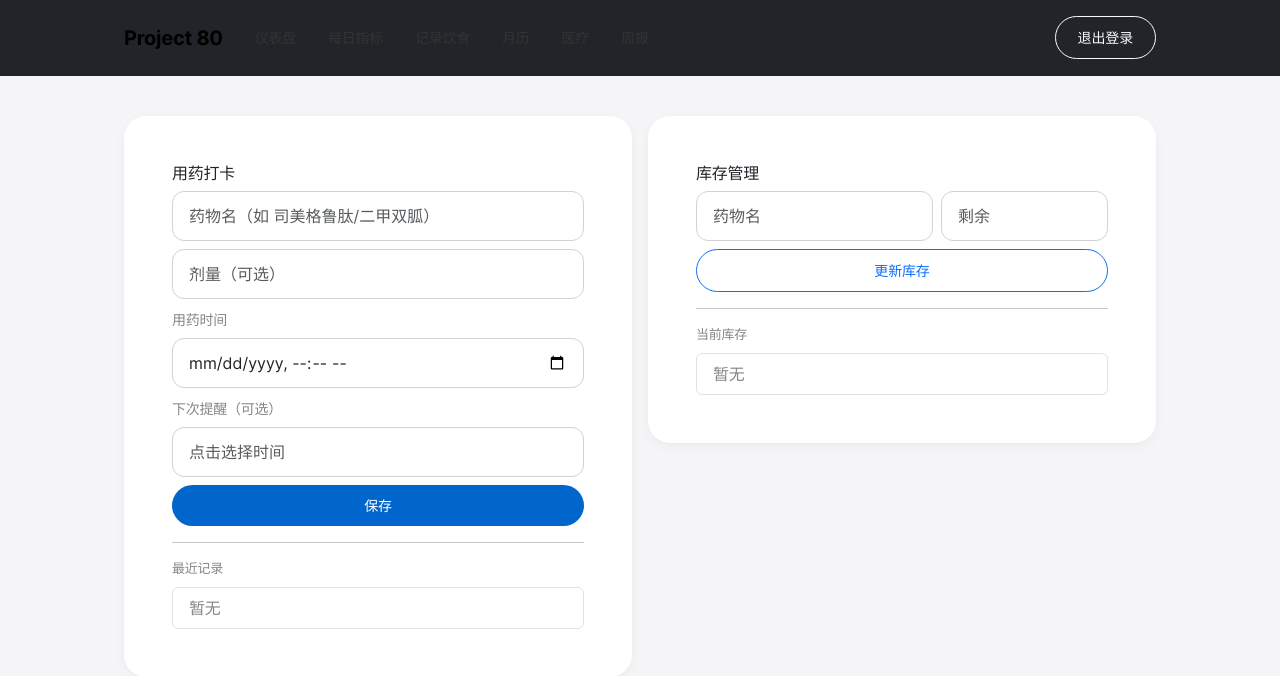
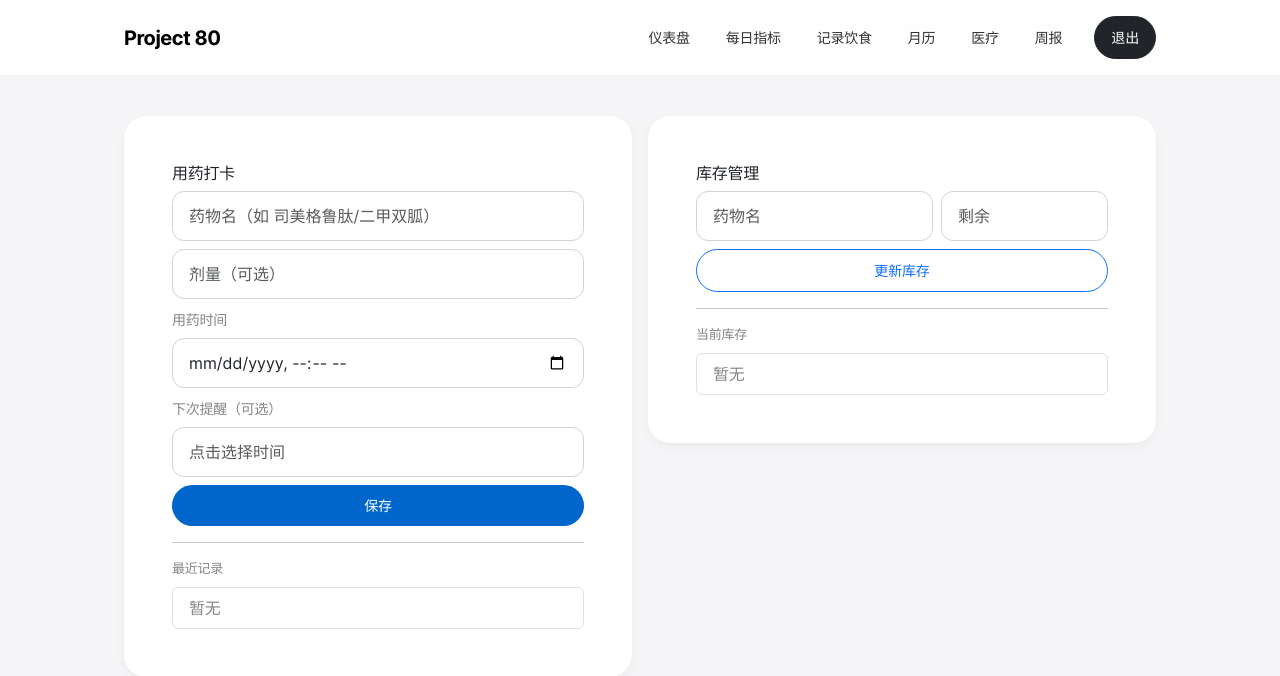
Before and after one commit to heihaha01/project_80, a FastAPI app: template app/templates/medical.html in a window 1280 px wide. Shown: the top 676 px of the page. Run offline with FastAPI, Linux system fonts and the light colour scheme; the template is opened without the code that fills it, so the values that code supplies are empty; some libraries are stand-ins or nearby versions.

Commit message:
feat: Add base HTML template with navigation bar, content block, and script includes.

```diff
--- a/app/templates/base.html
+++ b/app/templates/base.html
@@ -1,5 +1,6 @@
 <!doctype html>
 <html lang="zh-CN">
+
 <head>
   <meta charset="utf-8">
   <meta name="viewport" content="width=device-width, initial-scale=1">
@@ -8,16 +9,19 @@
   <link href="/static/lib/bootstrap/css/bootstrap.min.css" rel="stylesheet">
   <link href="/static/css/app.css" rel="stylesheet">
 </head>
+
 <body>
-  <nav class="navbar navbar-expand-lg sticky-top bg-dark navbar-dark">
+  <nav class="navbar navbar-expand-lg sticky-top">
     <div class="container">
-      <a class="navbar-brand" href="/dashboard">Project 80</a>
-      <button class="navbar-toggler" type="button" data-bs-toggle="collapse" data-bs-target="#navbarNav"
-        aria-controls="navbarNav" aria-expanded="false" aria-label="Toggle navigation">
-        <span class="navbar-toggler-icon"></span>
+      <a class="navbar-brand" href="/dashboard">
+        <span style="letter-spacing: -0.5px;">Project 80</span>
+      </a>
+      <button class="navbar-toggler border-0 shadow-none" type="button" data-bs-toggle="collapse"
+        data-bs-target="#navbarNav" aria-controls="navbarNav" aria-expanded="false" aria-label="Toggle navigation">
+        <span class="navbar-toggler-icon" style="filter: invert(1);"></span>
       </button>
       <div class="collapse navbar-collapse" id="navbarNav">
-        <ul class="navbar-nav me-auto mb-2 mb-lg-0">
+        <ul class="navbar-nav ms-auto mb-2 mb-lg-0 gap-1">
           <li class="nav-item"><a class="nav-link" href="/dashboard">仪表盘</a></li>
           <li class="nav-item"><a class="nav-link" href="/metrics">每日指标</a></li>
           <li class="nav-item"><a class="nav-link" href="/food/new">记录饮食</a></li>
@@ -25,8 +29,8 @@
           <li class="nav-item"><a class="nav-link" href="/medical">医疗</a></li>
           <li class="nav-item"><a class="nav-link" href="/report/weekly">周报</a></li>
         </ul>
-        <div class="d-flex">
-          <a href="/logout" class="btn btn-outline-light btn-sm">退出登录</a>
+        <div class="d-flex ms-lg-3">
+          <a href="/logout" class="btn btn-sm btn-dark rounded-pill px-3">退出</a>
         </div>
       </div>
     </div>
@@ -39,4 +43,5 @@
   <script src="/static/lib/bootstrap/js/bootstrap.bundle.min.js"></script>
   {% block scripts %}{% endblock %}
 </body>
+
 </html>
```
